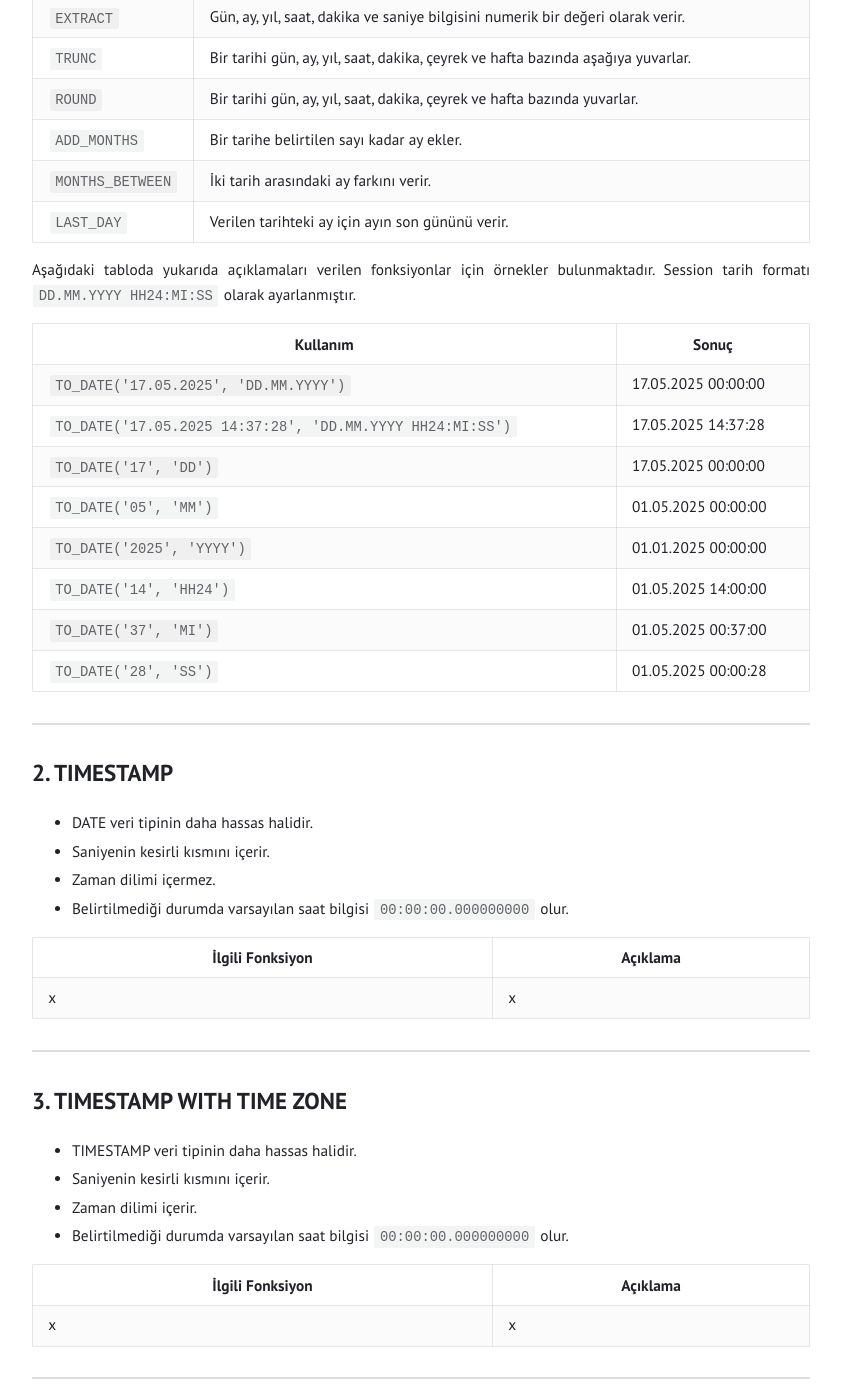
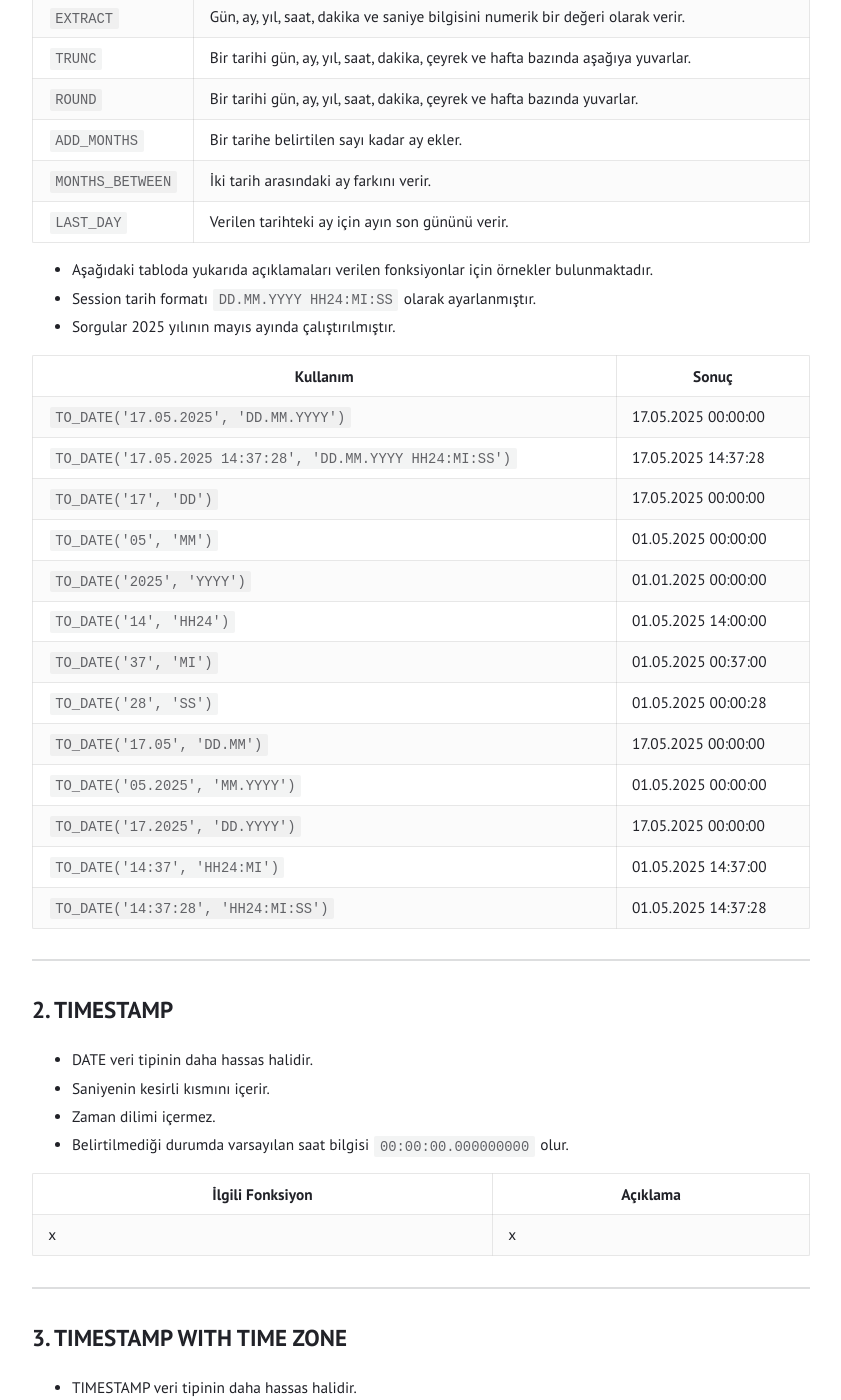
Before and after one commit to tunahanoguz/tunahanoguz.github.io, a Jekyll site: the page built from _posts/2025-05-17-oracle-DATE-ve-TIMESTAMP-veri-tipleri.md, in a window 1280 px wide and 1400 px high, scrolled down 1067 px. Shown: the whole window, without its empty margins (219-1060 px from the left). Built offline with Jekyll 4.4.1, drawn with Linux system fonts in a browser that asks for light colours.

Commit message:
Update 2025-05-17-oracle-DATE-ve-TIMESTAMP-veri-tipleri.md

```diff
--- a/_posts/2025-05-17-oracle-DATE-ve-TIMESTAMP-veri-tipleri.md
+++ b/_posts/2025-05-17-oracle-DATE-ve-TIMESTAMP-veri-tipleri.md
@@ -40,8 +40,9 @@ categories: oracle
 | `MONTHS_BETWEEN` | İki tarih arasındaki ay farkını verir.                                                               |
 | `LAST_DAY`       | Verilen tarihteki ay için ayın son gününü verir.                                                     |
 
-Aşağıdaki tabloda yukarıda açıklamaları verilen fonksiyonlar için örnekler bulunmaktadır.
-Session tarih formatı `DD.MM.YYYY HH24:MI:SS` olarak ayarlanmıştır.
+- Aşağıdaki tabloda yukarıda açıklamaları verilen fonksiyonlar için örnekler bulunmaktadır.
+- Session tarih formatı `DD.MM.YYYY HH24:MI:SS` olarak ayarlanmıştır.
+- Sorgular 2025 yılının mayıs ayında çalıştırılmıştır.
 
 | Kullanım                                                  | Sonuç               |
 |-----------------------------------------------------------|---------------------|
@@ -53,6 +54,11 @@ Session tarih formatı `DD.MM.YYYY HH24:MI:SS` olarak ayarlanmıştır.
 | `TO_DATE('14', 'HH24')`                                   | 01.05.2025 14:00:00 |
 | `TO_DATE('37', 'MI')`                                     | 01.05.2025 00:37:00 |
 | `TO_DATE('28', 'SS')`                                     | 01.05.2025 00:00:28 |
+| `TO_DATE('17.05', 'DD.MM')`                               | 17.05.2025 00:00:00 |
+| `TO_DATE('05.2025', 'MM.YYYY')`                           | 01.05.2025 00:00:00 |
+| `TO_DATE('17.2025', 'DD.YYYY')`                           | 17.05.2025 00:00:00 |
+| `TO_DATE('14:37', 'HH24:MI')`                             | 01.05.2025 14:37:00 |
+| `TO_DATE('14:37:28', 'HH24:MI:SS')`                       | 01.05.2025 14:37:28 |
 
 ---
 
```
